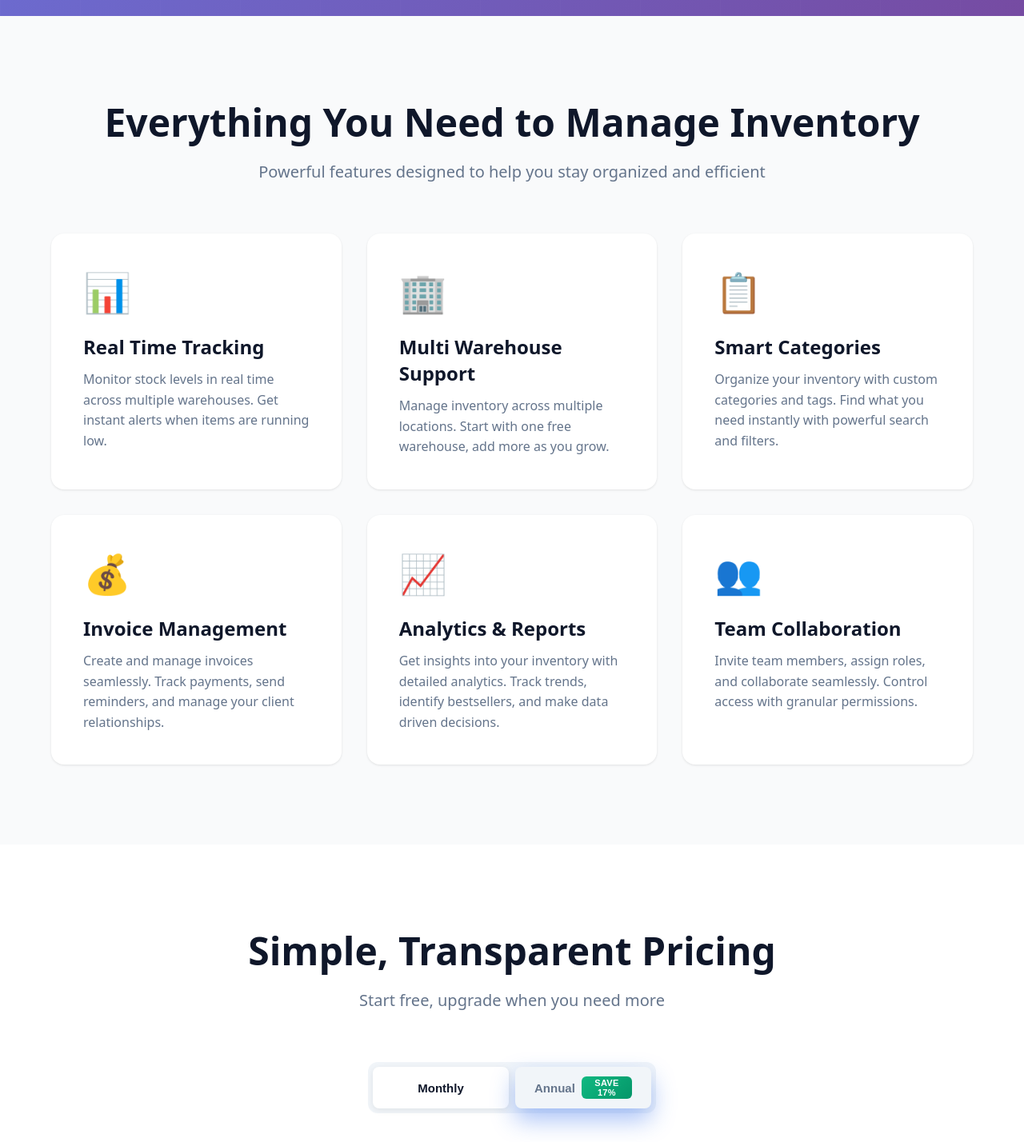
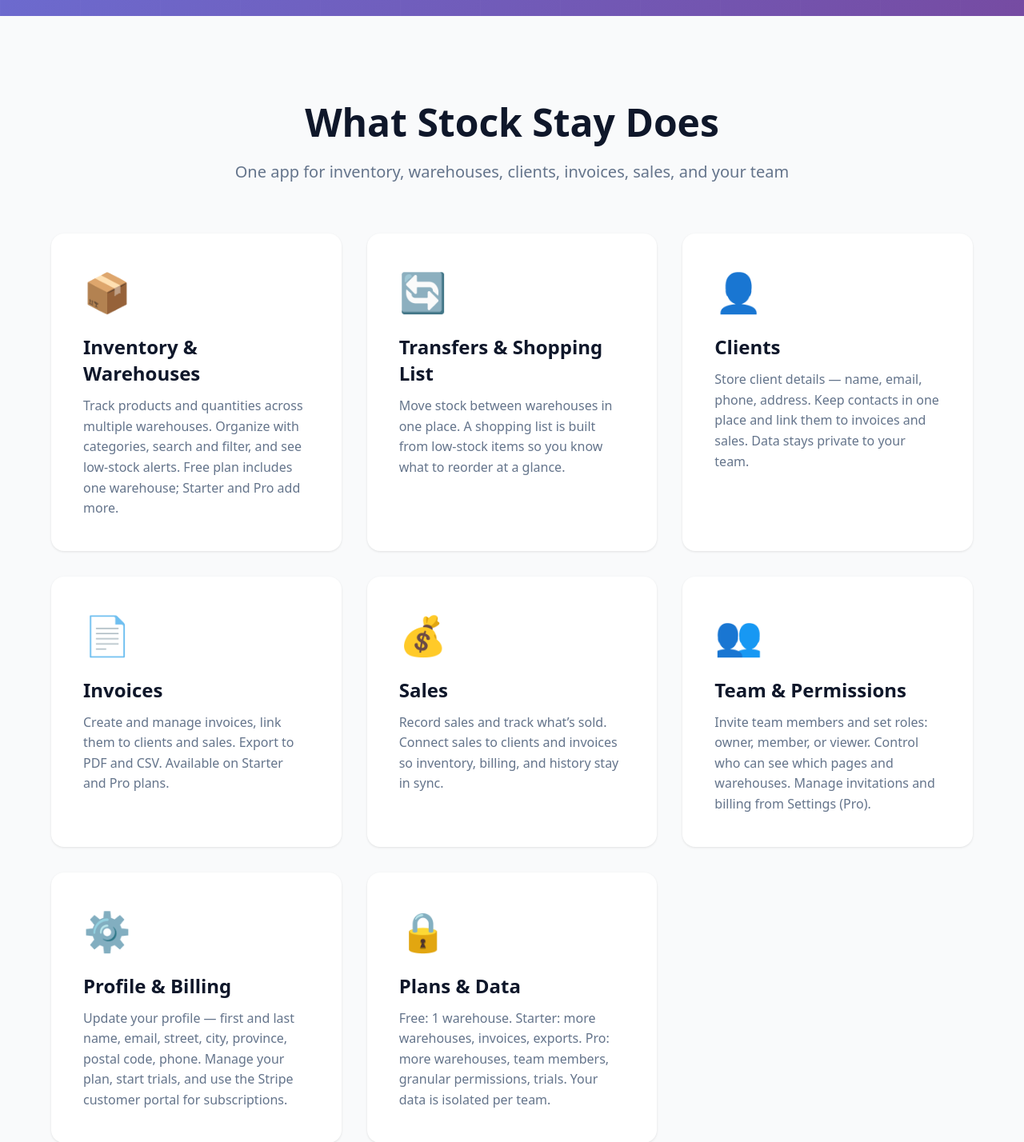
Before and after one commit to Ironkd/StockStay, a React (Vite) app: page / in a window 1280 px wide. Shown: the part 820-2248 px from the top of the page at 80% size. Built offline with nearby package versions, Linux system fonts and the light colour scheme; no server answers.

Commit message:
Landing page copy, sale→invoice creation fix, invoices-refresh after sale

```diff
--- a/src/pages/LandingPage.tsx
+++ b/src/pages/LandingPage.tsx
@@ -64,63 +64,81 @@ export const LandingPage: React.FC = () => {
       {/* Features Section */}
       <section id="features" className="landing-features">
         <div className="landing-container">
-          <h2 className="section-title">Everything You Need to Manage Inventory</h2>
+          <h2 className="section-title">What Stock Stay Does</h2>
           <p className="section-subtitle">
-            Powerful features designed to help you stay organized and efficient
+            One app for inventory, warehouses, clients, invoices, sales, and your team
           </p>
 
           <div className="features-grid">
             <div className="feature-card">
-              <div className="feature-icon">📊</div>
-              <h3>Real Time Tracking</h3>
+              <div className="feature-icon">📦</div>
+              <h3>Inventory & Warehouses</h3>
               <p>
-                Monitor stock levels in real time across multiple warehouses.
-                Get instant alerts when items are running low.
+                Track products and quantities across multiple warehouses. Organize with categories,
+                search and filter, and see low-stock alerts. Free plan includes one warehouse; Starter and Pro add more.
               </p>
             </div>
 
             <div className="feature-card">
-              <div className="feature-icon">🏢</div>
-              <h3>Multi Warehouse Support</h3>
+              <div className="feature-icon">🔄</div>
+              <h3>Transfers & Shopping List</h3>
               <p>
-                Manage inventory across multiple locations. Start with one free warehouse,
-                add more as you grow.
+                Move stock between warehouses in one place. A shopping list is built from low-stock items
+                so you know what to reorder at a glance.
               </p>
             </div>
 
             <div className="feature-card">
-              <div className="feature-icon">📋</div>
-              <h3>Smart Categories</h3>
+              <div className="feature-icon">👤</div>
+              <h3>Clients</h3>
               <p>
-                Organize your inventory with custom categories and tags.
-                Find what you need instantly with powerful search and filters.
+                Store client details — name, email, phone, address. Keep contacts in one place
+                and link them to invoices and sales. Data stays private to your team.
+              </p>
+            </div>
+
+            <div className="feature-card">
+              <div className="feature-icon">📄</div>
+              <h3>Invoices</h3>
+              <p>
+                Create and manage invoices, link them to clients and sales. Export to PDF and CSV.
+                Available on Starter and Pro plans.
               </p>
             </div>
 
             <div className="feature-card">
               <div className="feature-icon">💰</div>
-              <h3>Invoice Management</h3>
+              <h3>Sales</h3>
               <p>
-                Create and manage invoices seamlessly. Track payments,
-                send reminders, and manage your client relationships.
-              </p>
-            </div>
-
-            <div className="feature-card">
-              <div className="feature-icon">📈</div>
-              <h3>Analytics & Reports</h3>
-              <p>
-                Get insights into your inventory with detailed analytics.
-                Track trends, identify bestsellers, and make data driven decisions.
+                Record sales and track what’s sold. Connect sales to clients and invoices
+                so inventory, billing, and history stay in sync.
               </p>
             </div>
 
             <div className="feature-card">
               <div className="feature-icon">👥</div>
-              <h3>Team Collaboration</h3>
+              <h3>Team & Permissions</h3>
               <p>
-                Invite team members, assign roles, and collaborate seamlessly.
-                Control access with granular permissions.
+                Invite team members and set roles: owner, member, or viewer. Control who can see which pages
+                and warehouses. Manage invitations and billing from Settings (Pro).
+              </p>
+            </div>
+
+            <div className="feature-card">
+              <div className="feature-icon">⚙️</div>
+              <h3>Profile & Billing</h3>
+              <p>
+                Update your profile — first and last name, email, street, city, province, postal code, phone.
+                Manage your plan, start trials, and use the Stripe customer portal for subscriptions.
+              </p>
+            </div>
+
+            <div className="feature-card">
+              <div className="feature-icon">🔒</div>
+              <h3>Plans & Data</h3>
+              <p>
+                Free: 1 warehouse. Starter: more warehouses, invoices, exports. Pro: more warehouses,
+                team members, granular permissions, trials. Your data is isolated per team.
               </p>
             </div>
           </div>
@@ -252,7 +270,7 @@ export const LandingPage: React.FC = () => {
         <div className="landing-container">
           <h2 className="cta-title">Ready to Get Started?</h2>
           <p className="cta-subtitle">
-            Join businesses managing their inventory with Stock Stay at stockstay.com
+            Manage inventory, warehouses, clients, invoices, and sales in one place. Start free at stockstay.com
           </p>
           <button onClick={handleGetStarted} className="cta-button large">
             Start Your Free Trial
--- a/src/pages/SalesPage.tsx
+++ b/src/pages/SalesPage.tsx
@@ -214,13 +214,13 @@ export const SalesPage: React.FC = () => {
         const response = await addSale(saleData);
         // Refresh inventory to reflect updated quantities
         await refreshInventory();
-        // Invoice is created on the server; notify so Invoices page shows it immediately
+        // Invoice is created on the server when possible; notify so Invoices page shows it
         if (response.invoice) {
           setCreatedInvoiceId(response.invoice.id);
-          window.dispatchEvent(new CustomEvent("invoices-refresh"));
         } else {
           setCreatedInvoiceId(null);
         }
+        window.dispatchEvent(new CustomEvent("invoices-refresh"));
       }
       resetForm();
     } catch (err) {
```
Also changed, not shown: 1 other file (tests, documents, lock files or other folders).
